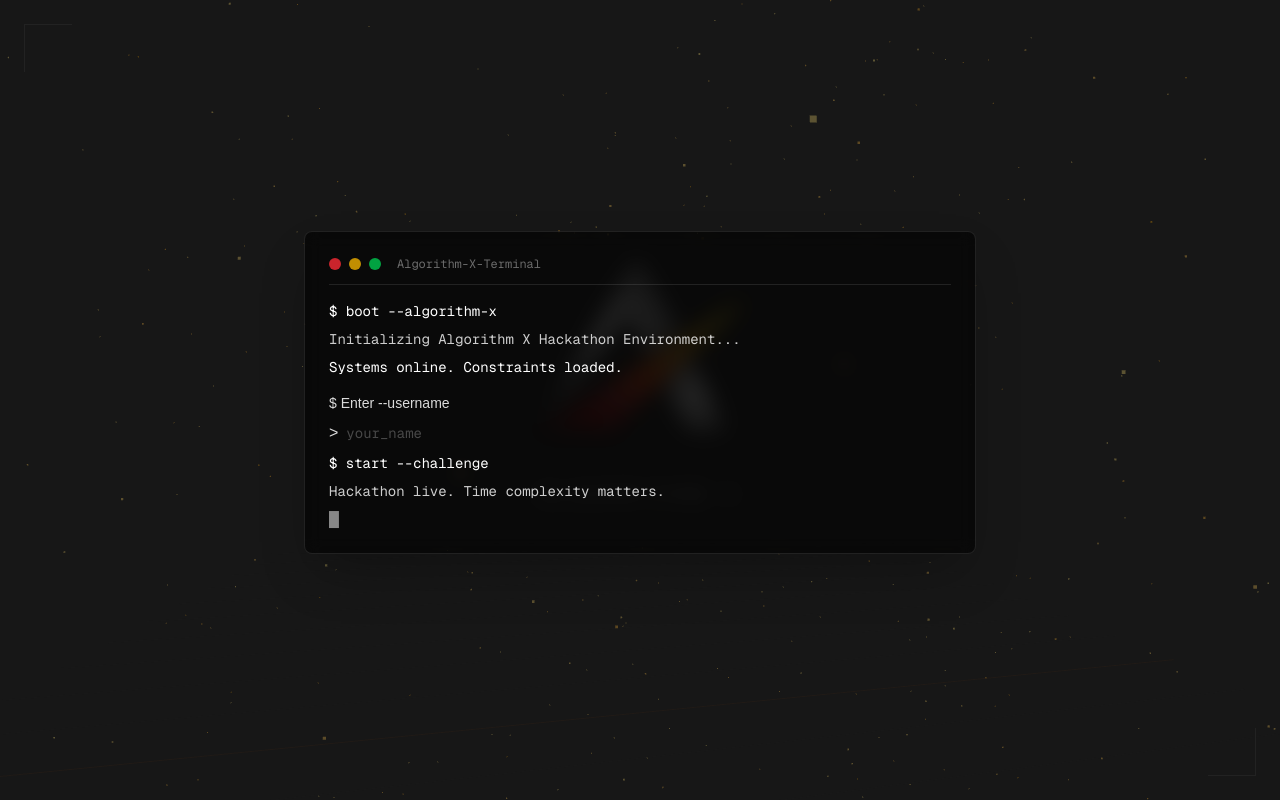
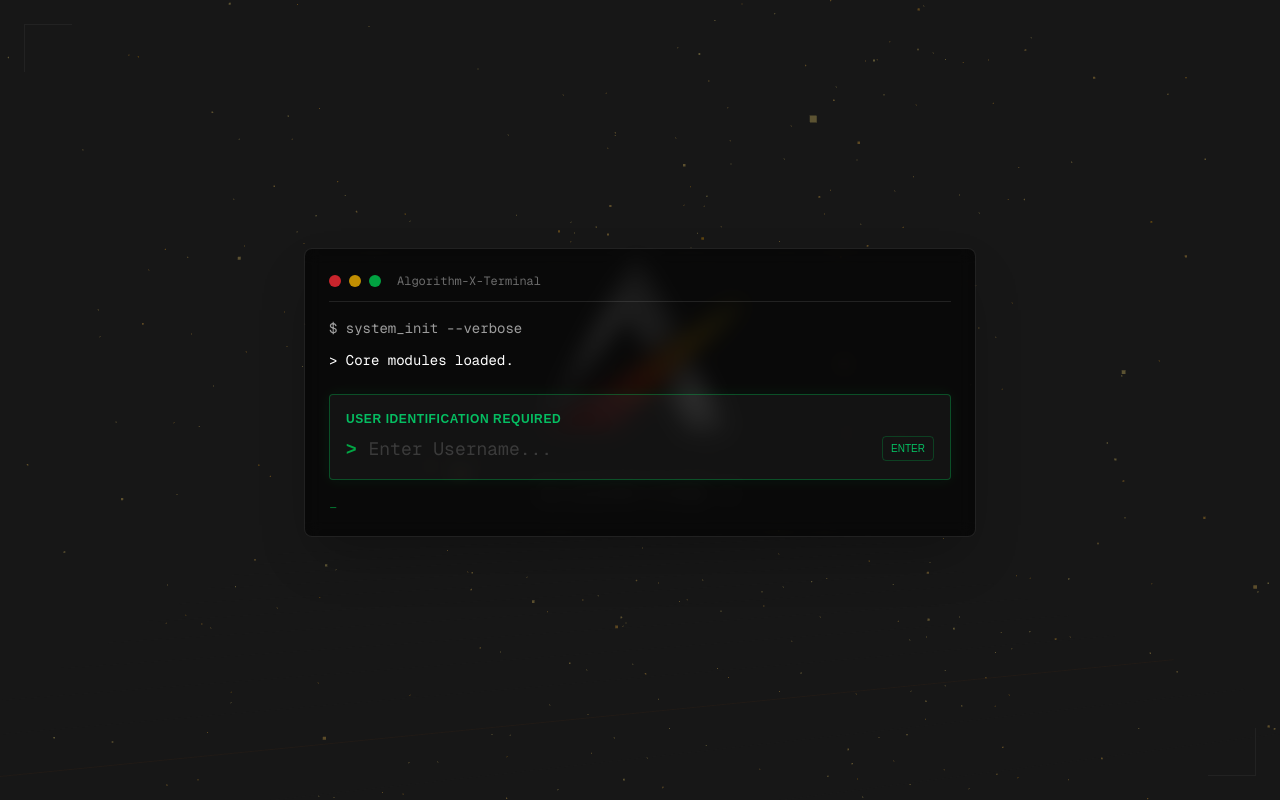
Before and after one commit to AmanShaikh-04/Algorithm-10, a Next.js app: page / in a window 1280 px wide. Built offline with nearby package versions, Linux system fonts and the light colour scheme.

Commit message:
Update CODEOWNERS and save local work

```diff
--- a/src/components/Loader/Terminal.jsx
+++ b/src/components/Loader/Terminal.jsx
@@ -1,7 +1,5 @@
 import React, { useState, useEffect } from 'react';
-import { motion,} from 'framer-motion';
-
-
+import { motion } from 'framer-motion';
 
 const TerminalLine = ({ children, delay, className = "" }) => {
   const [visible, setVisible] = useState(false);
@@ -34,7 +32,10 @@ const Terminal = ({ username, showInput, inputValue, setInputValue, handleSave }
       transition={{ duration: 0.6 }}
     >
       <div className="w-full max-w-2xl">
-        <div className="bg-black/60 backdrop-blur-sm border border-white/10 rounded-lg p-4 sm:p-6 shadow-2xl">
+        {/* Main Terminal Window - Style Kept As Requested */}
+        <div className="bg-black/60 backdrop-blur-sm border border-white/10 rounded-lg p-4 sm:p-6 shadow-2xl relative overflow-hidden">
+
+          {/* Header (Dots) - Kept As Requested */}
           <div className="flex items-center gap-2 mb-4 pb-3 border-b border-white/10">
             <div className="w-2 h-2 sm:w-3 sm:h-3 rounded-full bg-red-500/80" />
             <div className="w-2 h-2 sm:w-3 sm:h-3 rounded-full bg-yellow-500/80" />
@@ -42,56 +43,60 @@ const Terminal = ({ username, showInput, inputValue, setInputValue, handleSave }
             <span className="ml-2 text-white/40 text-[10px] sm:text-xs font-mono">Algorithm-X-Terminal</span>
           </div>
 
-          <div className="space-y-2 text-white">
-            <TerminalLine delay={0}>
-              $ boot --algorithm-x
+          <div className="space-y-3 text-white">
+            {/* Simplified Content */}
+            <TerminalLine delay={0} className="text-white/60">
+              $ system_init --verbose
             </TerminalLine>
 
-            <TerminalLine delay={200} className="text-white/80">
-              Initializing Algorithm X Hackathon Environment...
+            <TerminalLine delay={200}>
+               &gt; Core modules loaded.
             </TerminalLine>
 
-            <TerminalLine delay={400}>
-                Systems online. Constraints loaded.
-            </TerminalLine>
-
+            {/* NEW HIGHLIGHTED INPUT SECTION */}
             {!username && showInput && (
               <motion.div
-                initial={{ opacity: 0 }}
-                animate={{ opacity: 1 }}
-                className="mt-4"
+                initial={{ opacity: 0, scale: 0.98 }}
+                animate={{ opacity: 1, scale: 1 }}
+                className="mt-6 p-4 rounded bg-white/5 border border-green-500/40 shadow-[0_0_15px_rgba(34,197,94,0.1)]"
               >
-                <div className="text-white mb-2 text-xs sm:text-sm">$ Enter --username</div>
-                <div className="flex items-center gap-2">
-                  <span className="text-white">&gt;</span>
+                <div className="text-green-400 mb-2 text-[10px] sm:text-xs uppercase tracking-wider font-bold">
+                  User Identification Required
+                </div>
+                <div className="flex items-center gap-3">
+                  <span className="text-green-500 font-bold text-lg animate-pulse">&gt;</span>
                   <input
                     autoFocus
                     value={inputValue}
                     onChange={(e) => setInputValue(e.target.value)}
                     onKeyDown={(e) => e.key === "Enter" && handleSave()}
-                    className="bg-transparent outline-none border-none text-white placeholder-white/30 font-mono flex-1 text-xs sm:text-sm"
-                    placeholder="your_name"
+                    className="bg-transparent outline-none border-none text-white text-base sm:text-lg font-mono flex-1 placeholder-white/20"
+                    placeholder="Enter Username..."
                   />
+                  <button
+                    onClick={handleSave}
+                    className="text-[10px] uppercase px-2 py-1 rounded border border-green-500/30 text-green-400 hover:bg-green-500/10 transition-colors"
+                  >
+                    Enter
+                  </button>
                 </div>
               </motion.div>
             )}
 
             {username && (
-              <TerminalLine delay={600} className="text-white/80">
-                Welcome back, {username}.
-              </TerminalLine>
+              <>
+                <TerminalLine delay={600} className="mt-4 pt-2 border-t border-white/5 text-green-400">
+                  Access Granted: {username}
+                </TerminalLine>
+
+                <TerminalLine delay={username ? 800: 1000} className="text-white/80">
+                  Initializing Challenge Environment...
+                </TerminalLine>
+              </>
             )}
 
-            <TerminalLine delay={username ? 800: 1000}>
-              $ start --challenge
-            </TerminalLine>
-
-            <TerminalLine delay={username ? 1200 : 1400} className="text-white/80">
-              Hackathon live. Time complexity matters.
-            </TerminalLine>
-
-            <TerminalLine delay={username ? 1600 : 1800}>
-              <span className="text-white animate-pulse">█</span>
+            <TerminalLine delay={username ? 1200 : 1800}>
+              <span className="text-green-500 animate-pulse">_</span>
             </TerminalLine>
           </div>
         </div>
@@ -102,7 +107,6 @@ const Terminal = ({ username, showInput, inputValue, setInputValue, handleSave }
           animate={{ opacity: 1 }}
           transition={{ delay: 2 }}
         >
-          {/* Press any key to continue... */}
         </motion.div>
       </div>
     </motion.div>
```
Also changed, not shown: 1 other file (tests, documents, lock files or other folders).
